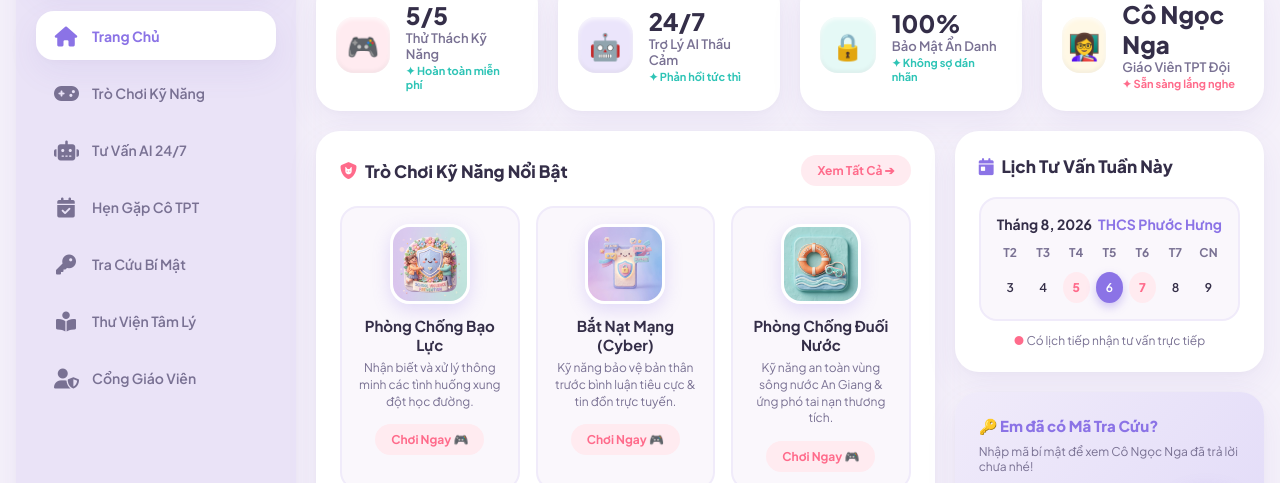
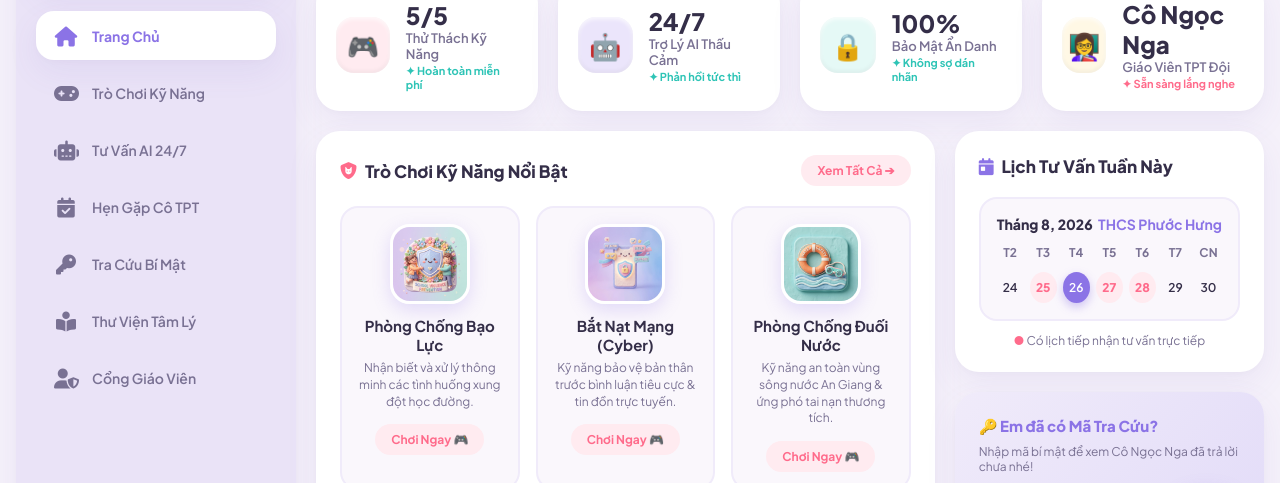
Before and after one commit to winphuochung/tamlihocsinh, a website: page index.html in a window 1280 px wide. Shown: the part 133-616 px from the top of the page. Drawn offline with nearby package versions, Linux system fonts and the light colour scheme.

Commit message:
Cập nhật Lịch Tư Vấn Tuần Này động tự động tính toán 7 ngày theo thời gian thực tế và tương tác chọn ngày hẹn

```diff
--- a/index.html
+++ b/index.html
@@ -173,25 +173,11 @@
               </div>
               <div class="calendar-mini">
                 <div class="calendar-header">
-                  <span>Tháng 8, 2026</span>
-                  <span style="color: var(--primary-lavender);">THCS Phước Hưng</span>
+                  <span id="calendar-month-year" style="font-weight: 800; color: var(--text-main);">Tháng 8, 2026</span>
+                  <span style="color: var(--primary-lavender); font-weight: 700;">THCS Phước Hưng</span>
                 </div>
-                <div class="calendar-days">
-                  <div class="calendar-day-head">T2</div>
-                  <div class="calendar-day-head">T3</div>
-                  <div class="calendar-day-head">T4</div>
-                  <div class="calendar-day-head">T5</div>
-                  <div class="calendar-day-head">T6</div>
-                  <div class="calendar-day-head">T7</div>
-                  <div class="calendar-day-head">CN</div>
-
-                  <div class="calendar-day-num">3</div>
-                  <div class="calendar-day-num">4</div>
-                  <div class="calendar-day-num has-event">5</div>
-                  <div class="calendar-day-num active">6</div>
-                  <div class="calendar-day-num has-event">7</div>
-                  <div class="calendar-day-num">8</div>
-                  <div class="calendar-day-num">9</div>
+                <div class="calendar-days" id="calendar-days-grid">
+                  <!-- Sẽ được khởi tạo tự động theo thời gian thực bằng JS -->
                 </div>
               </div>
               <p style="font-size: 12px; color: var(--text-muted); margin-top: 12px; text-align: center;">
@@ -432,7 +418,7 @@
   <!-- SUPABASE CLOUD DATABASE JS SDK -->
   <script src="https://cdn.jsdelivr.net/npm/@supabase/supabase-js@2"></script>
   <script src="js/supabase-config.js?v=1.0.2"></script>
-  <script src="js/app.js?v=1.0.2"></script>
+  <script src="js/app.js?v=1.0.3"></script>
   <script src="js/games-engine.js?v=1.0.2"></script>
   <script src="js/ai-chat.js?v=1.0.5"></script>
   <script src="js/anonymous-booking.js?v=1.0.2"></script>
--- a/js/app.js
+++ b/js/app.js
@@ -48,6 +48,97 @@ function quickLookup() {
   }
 }
 
+/**
+ * KHỞI TẠO LỊCH TƯ VẤN TUẦN NÀY DỰA TRÊN THỜI GIAN THỰC TẾ (REALTIME)
+ */
+function initRealtimeWeeklyCalendar() {
+  const monthYearEl = document.getElementById('calendar-month-year');
+  const daysContainer = document.getElementById('calendar-days-grid');
+  if (!daysContainer) return;
+
+  const today = new Date();
+  const jsDay = today.getDay(); // 0: CN, 1: T2, 2: T3, 3: T4, 4: T5, 5: T6, 6: T7
+
+  // Tính ngày Thứ Hai (Monday) của tuần hiện tại
+  const diffToMonday = jsDay === 0 ? -6 : 1 - jsDay;
+
+  const monday = new Date(today);
+  monday.setDate(today.getDate() + diffToMonday);
+
+  // Tạo mảng 7 ngày từ Thứ Hai đến Chủ Nhật
+  const weekDays = [];
+  const monthsInWeek = new Set();
+
+  for (let i = 0; i < 7; i++) {
+    const d = new Date(monday);
+    d.setDate(monday.getDate() + i);
+    weekDays.push(d);
+    monthsInWeek.add(d.getMonth() + 1);
+  }
+
+  // Cập nhật Tiêu đề Tháng & Năm
+  if (monthYearEl) {
+    const monthsArr = Array.from(monthsInWeek);
+    const year = today.getFullYear();
+    if (monthsArr.length === 1) {
+      monthYearEl.textContent = `Tháng ${monthsArr[0]}, ${year}`;
+    } else {
+      monthYearEl.textContent = `T${monthsArr[0]} - T${monthsArr[1]}, ${year}`;
+    }
+  }
+
+  const dayHeads = ['T2', 'T3', 'T4', 'T5', 'T6', 'T7', 'CN'];
+  let html = dayHeads.map(h => `<div class="calendar-day-head">${h}</div>`).join('');
+
+  weekDays.forEach((d, idx) => {
+    const isToday = (
+      d.getDate() === today.getDate() &&
+      d.getMonth() === today.getMonth() &&
+      d.getFullYear() === today.getFullYear()
+    );
+
+    // Lịch tiếp nhận tư vấn trực tiếp cố định tại THCS Phước Hưng:
+    // Thứ 3 (idx 1), Thứ 5 (idx 3), Thứ 6 (idx 4)
+    const isConsultationDay = (idx === 1 || idx === 3 || idx === 4);
+
+    let classes = ['calendar-day-num'];
+    if (isToday) {
+      classes.push('active');
+    } else if (isConsultationDay) {
+      classes.push('has-event');
+    }
+
+    const yyyy = d.getFullYear();
+    const mm = String(d.getMonth() + 1).padStart(2, '0');
+    const dd = String(d.getDate()).padStart(2, '0');
+    const isoDateStr = `${yyyy}-${mm}-${dd}`;
+    const displayDateStr = `${dd}/${mm}/${yyyy}`;
+    const dayName = dayHeads[idx];
+
+    html += `
+      <div class="${classes.join(' ')}"
+           title="${isToday ? 'Hôm nay - ' : ''}Ngày ${dayName} (${displayDateStr})${isConsultationDay ? ' - Có lịch tư vấn trực tiếp' : ''}"
+           onclick="selectCalendarDate('${isoDateStr}', '${dayName}')">
+        ${d.getDate()}
+      </div>
+    `;
+  });
+
+  daysContainer.innerHTML = html;
+}
+
+/**
+ * BẤM CHỌN NGÀY TRÊN LỊCH -> TỰ ĐỘNG CHUYỂN SANG FORM ĐẶT LỊCH HẸN VÀ ĐIỀN NGÀY
+ */
+function selectCalendarDate(isoDateStr, dayName) {
+  switchTab('booking');
+  const dateInput = document.getElementById('book-date');
+  if (dateInput) {
+    dateInput.value = isoDateStr;
+  }
+}
+
 document.addEventListener('DOMContentLoaded', () => {
-  console.log('🟢 Hệ thống Tư vấn Tâm lý THCS Phước Hưng đã sẵn sàng!');
+  initRealtimeWeeklyCalendar();
+  console.log('🟢 Hệ thống Tư vấn Tâm lý THCS Phước Hưng & Lịch thực tế đã sẵn sàng!');
 });
```
